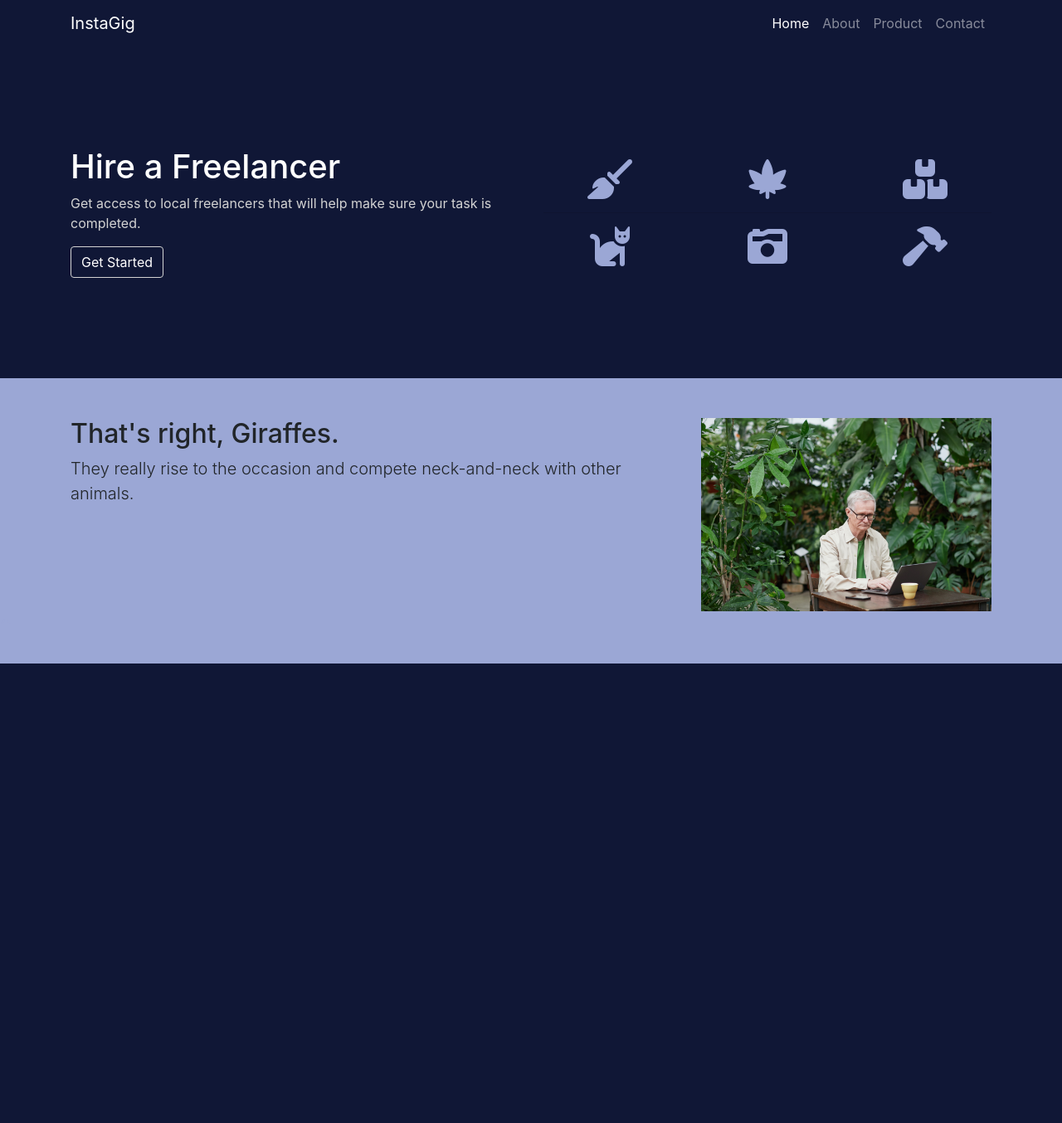
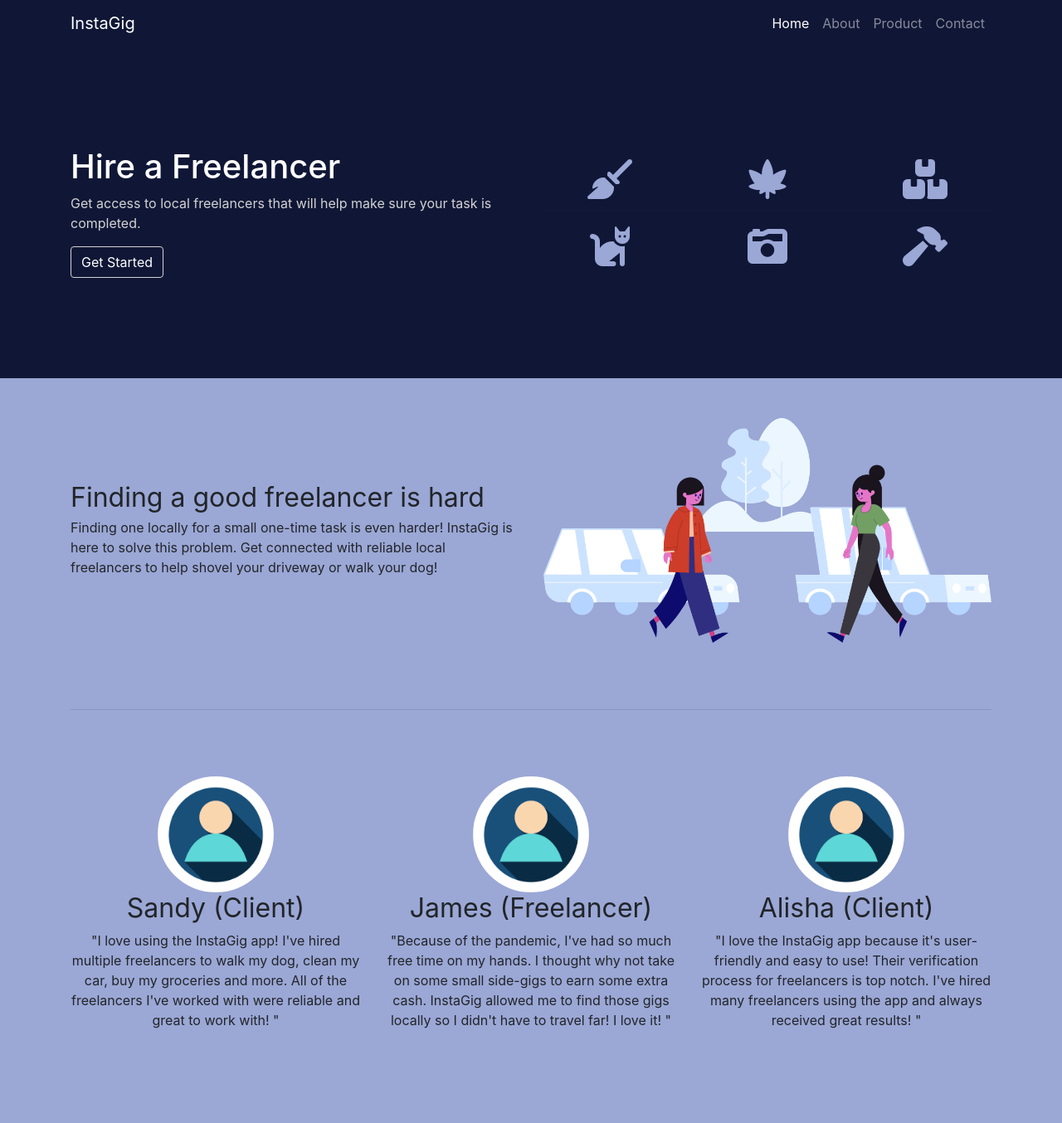
Before and after one commit to helloInstaGig/instagig, a Flask app: page / in a window 1280 px wide. Shown: the whole page at 83% size. Before the commit the page ends 800 px from the top, so only its background shows below. Run offline with Flask 2, Linux system fonts and the light colour scheme; some libraries are stand-ins or nearby versions.

Commit message:
added the body of the home page

```diff
--- a/app/static/css/main.css
+++ b/app/static/css/main.css
@@ -19,6 +19,7 @@ img {
 }
 
 body, content {
+  padding-bottom: 3rem;
   background-color: var(--light-blue);
 }
 
@@ -76,4 +77,29 @@ i {
     text-align: center;
   }
 }
+
+/* MARKETING CONTENT
+  -------------------------------------------------- */
+
+/* Center align the text within the three columns below the carousel */
+.marketing .col-md-4 {
+    margin-bottom: 1.5rem;
+    text-align: center;
+}
+.marketing h2 {
+    font-weight: 400;
+}
+
+/* Featurettes
+  ------------------------- */
+/* Thin out the marketing headings */
+.featurette-heading {
+    margin-top: 5rem;
+    font-weight: 300;
+    line-height: 1;
+}
+.featurette-divider {
+    margin: 5rem 0; /* Space out the Bootstrap <hr> more */
+}
+
 /*# sourceMappingURL=main.css.map */
--- a/app/templates/index.html
+++ b/app/templates/index.html
@@ -9,7 +9,6 @@
 
 {% block content %}
     <div class="container-fluid index">
-
         <div class="container">
             <div class="row gy-5 align-items-center">
                 <div class="col-xs-7 col-md-6 heading animate__animated animate__fadeInLeft">
@@ -34,33 +33,90 @@
         </div>
     </div>
 
-    <div class="container-fluid content">
-        <div class="container mt-5">
-
-            <div class="row featurette">
+    <div class="container marketing">
+        <div class="row feauturette pt-5">
             <!-- First column should be wider -->
-                <div class="col-md-8">
+            <div class="col-md-6">
                 <h2 class="featurette-heading">
-                        That's right, Giraffes.
-
+                    Finding a good freelancer is hard
                 </h2>
-                    <p class="lead">
-                        They really rise to the occasion and compete
-                        neck-and-neck with other animals.
+                <p>
+                    Finding one locally for a small one-time task is even harder!
+                    InstaGig is here to solve this problem. Get connected with
+                    reliable local freelancers to help shovel your driveway or walk
+                    your dog!
                 </p>
             </div>
             <!-- Second column should be narrower -->
-                <div class="col-md-4">
+            <div class="col-md-6">
                 <img
                     class="img-fluid mx-auto"
-                        src="../static/images/old-dude.jpg"
-                        alt="Giraffe"
+                    src="../static/images/girls-walking.png"
+                    alt="Girls Walking"
                     width="1000"
                     height="1000"
                 />
             </div>
         </div>
-
+        <hr class="featurette-divider">
+        <!-- A row of columns, which should collapse at small sizes -->
+        <div class="row">
+            <!-- First column (four out of twelve grid spaces) -->
+            <div class="col-md-4">
+                <img
+                    class="rounded-circle"
+                    src="../static/images/placeholder.png"
+                    alt="placeholder"
+                    width="140"
+                    height="140"
+                />
+                <h2>Sandy (Client)</h2>
+                <p>
+                    "I love using the InstaGig app! I've hired multiple
+                     freelancers to walk my dog, clean my car, buy my
+                     groceries and more. All of the freelancers I've worked
+                     with were reliable and great to work with!
+                    "
+                </p>
             </div>
+            <!-- Second column (another four out of twelve grid spaces) -->
+            <div class="col-md-4">
+                <img
+                    class="rounded-circle"
+                    src="../static/images/placeholder.png"
+                    alt="placeholder"
+                    width="140"
+                    height="140"
+                />
+                <h2>James (Freelancer)</h2>
+                <p>
+                    "Because of the pandemic, I've had so much free time
+                     on my hands. I thought why not take on some small side-gigs
+                     to earn some extra cash. InstaGig allowed me to find those gigs
+                     locally so I didn't have to travel far! I love it!
+                    "
+                </p>
+            </div>
+            <!-- Third and final column (yet another four of twelve spaces) -->
+            <div class="col-md-4">
+                <img
+                    class="rounded-circle"
+                    src="../static/images/placeholder.png"
+                    alt="placeholder"
+                    width="140"
+                    height="140"
+                />
+                <h2>Alisha (Client)</h2>
+                <p>
+                    "I love the InstaGig app because it's user-friendly
+                     and easy to use! Their verification process for freelancers
+                     is top notch. I've hired many freelancers using the app and
+                     always received great results!
+                    "
+                </p>
+            </div>
+            <!-- End of columns-->
+        </div>
+        <!-- End of row -->
     </div>
 {% endblock content %}
```
Also changed, not shown: app/static/images/girls-walking.png (added), app/static/images/placeholder.png (added), app/static/images/smiling-woman.jpg (added). Lines whose indentation alone changed are shown as unchanged.
